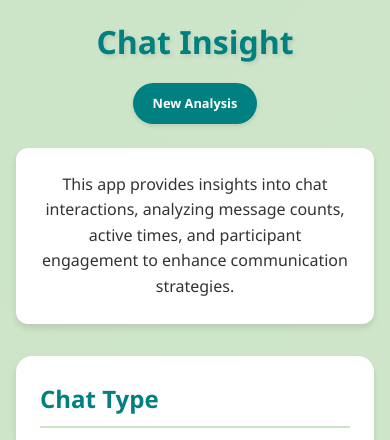
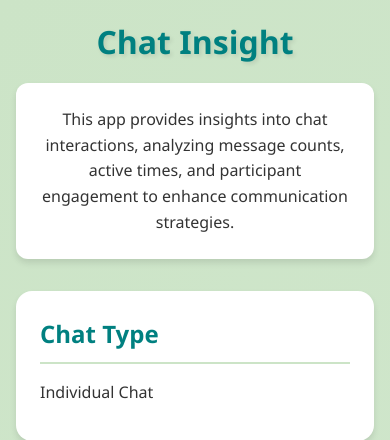
Before and after one commit to xeroxzen/chat-insight, a FastAPI app: template templates/results.html in a window 390 px wide. Shown: the top 440 px of the page. Run offline with FastAPI, Linux system fonts and the light colour scheme; the template is opened without the code that fills it, so the values that code supplies are empty; parts of the project's set-up code (start-up, migrations or seed data) failed here and were passed over.

Commit message:
fix: Hid header actions on mobile and desktop in results page

```diff
--- a/templates/results.html
+++ b/templates/results.html
@@ -45,6 +45,7 @@
 
       .header-actions {
         margin-bottom: 2rem;
+        display: none;
       }
 
       .description {
@@ -215,6 +216,7 @@
 
         .header-actions {
           margin-bottom: 1.5rem;
+          display: none;
         }
 
         .grid-container {
@@ -793,14 +795,14 @@
         .addEventListener("click", function (e) {
           e.preventDefault();
 
-          // On mobile, navigate directly without showing spinner
+          // On mobile, navigate directly without any spinner
           if (window.innerWidth <= 768) {
             window.location.href = "/";
             return;
           }
 
           // On desktop, show spinner and navigate
-          showSpinner();
+          spinnerContainer.style.display = "flex";
           window.location.href = "/";
         });
     </script>
```
